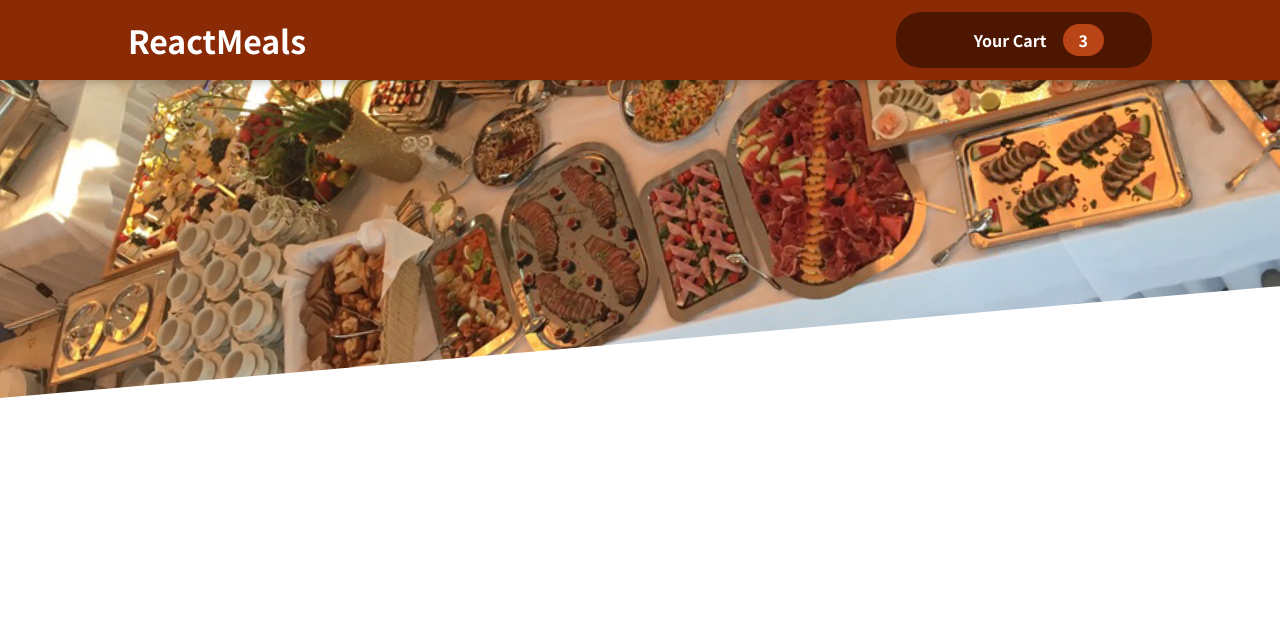
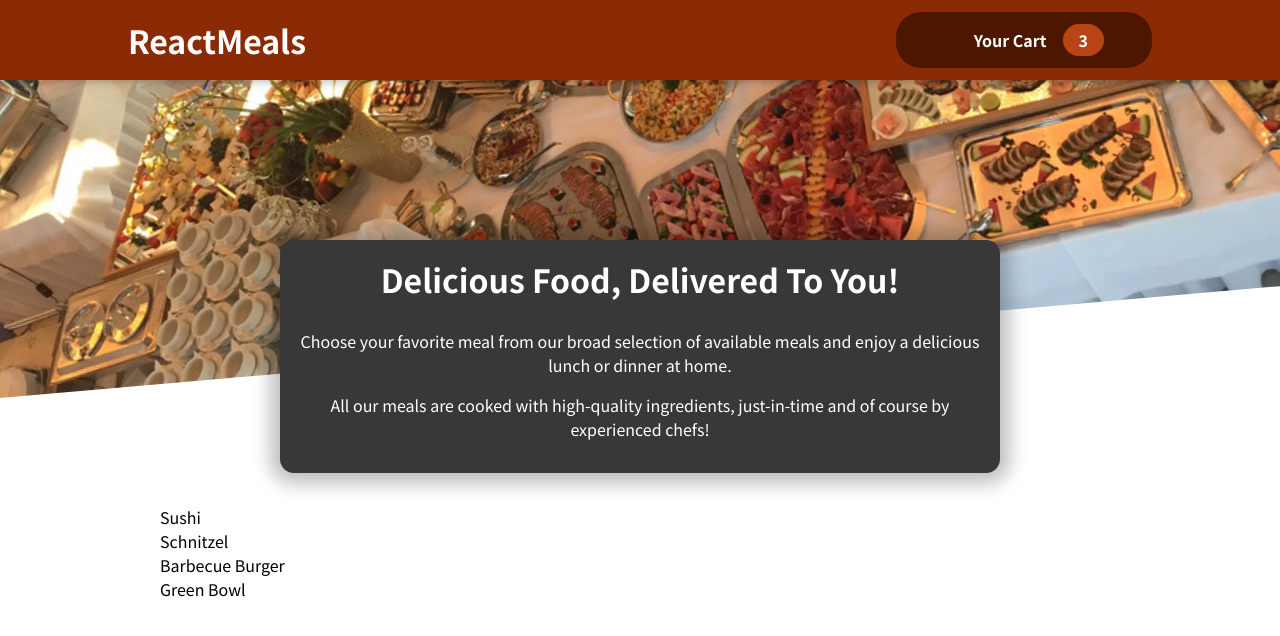
Before and after one commit to RossaMania/food-order-app-react, a React (Create React App) app: page / in a window 1280 px wide. Shown: the top 636 px of the page. Built offline with nearby package versions, Linux system fonts and the light colour scheme; some icons are missing.

Commit message:
Add and style Meals compenent with Meals Summary and Available Meals components.

```diff
--- a/src/App.js
+++ b/src/App.js
@@ -1,11 +1,15 @@
 import React, { Fragment } from 'react';
 import Header from './components/Layout/Header';
+import Meals from './components/Meals/Meals';
 
 function App() {
   return (
-      <Fragment>
+    <Fragment>
       <Header />
-      </Fragment>
+      <main>
+        <Meals />
+      </main>
+    </Fragment>
   );
 }
 
--- /dev/null
+++ b/src/components/Meals/AvailableMeals.js
@@ -0,0 +1,44 @@
+import React from "react";
+
+import classes from "./AvailableMeals.module.css"
+
+const DUMMY_MEALS = [
+  {
+    id: "m1",
+    name: "Sushi",
+    description: "Finest fish and veggies",
+    price: 22.99,
+  },
+  {
+    id: "m2",
+    name: "Schnitzel",
+    description: "A german specialty!",
+    price: 16.5,
+  },
+  {
+    id: "m3",
+    name: "Barbecue Burger",
+    description: "American, raw, meaty",
+    price: 12.99,
+  },
+  {
+    id: "m4",
+    name: "Green Bowl",
+    description: "Healthy...and green...",
+    price: 18.99,
+  },
+];
+
+const AvailableMeals = () => {
+  const mealsList = DUMMY_MEALS.map(meal => {
+    return <li>{meal.name}</li>
+  });
+
+  return (
+    <section className={classes.meals}>
+      <ul>{mealsList}</ul>
+    </section>
+  );
+};
+
+export default AvailableMeals;
--- /dev/null
+++ b/src/components/Meals/AvailableMeals.module.css
@@ -0,0 +1,24 @@
+.meals {
+  max-width: 60rem;
+  width: 90%;
+  margin: 2rem auto;
+  animation: meals-appear 1s ease-out forwards;
+}
+
+.meals ul {
+  list-style: none;
+  margin: 0;
+  padding: 0;
+}
+
+@keyframes meals-appear {
+  from {
+    opacity: 0;
+    transform: translateY(3rem);
+  }
+
+  to {
+    opacity: 1;
+    transform: translateY(0);
+  }
+}
--- /dev/null
+++ b/src/components/Meals/Meals.js
@@ -0,0 +1,13 @@
+import React, { Fragment } from "react";
+import AvailableMeals from "./AvailableMeals";
+import MealsSummary from "./MealsSummary";
+
+const Meals = () => {
+  return ( <Fragment>
+    <MealsSummary />
+    <AvailableMeals />
+  </Fragment>
+  )
+};
+
+export default Meals;
--- /dev/null
+++ b/src/components/Meals/MealsSummary.js
@@ -0,0 +1,21 @@
+import React from "react";
+
+import classes from "./MealsSummary.module.css";
+
+const MealsSummary = () => {
+  return (
+    <section className={classes.summary}>
+      <h2>Delicious Food, Delivered To You!</h2>
+      <p>
+        Choose your favorite meal from our broad selection of available meals
+        and enjoy a delicious lunch or dinner at home.
+      </p>
+      <p>
+        All our meals are cooked with high-quality ingredients, just-in-time and
+        of course by experienced chefs!
+      </p>
+    </section>
+  );
+};
+
+export default MealsSummary;
--- /dev/null
+++ b/src/components/Meals/MealsSummary.module.css
@@ -0,0 +1,18 @@
+.summary {
+  text-align: center;
+  max-width: 45rem;
+  width: 90%;
+  margin: auto;
+  margin-top: -10rem;
+  position: relative;
+  background-color: #383838;
+  color: white;
+  border-radius: 14px;
+  padding: 1rem;
+  box-shadow: 0 1px 18px 10px rgba(0, 0, 0, 0.25);
+}
+
+.summary h2 {
+  font-size: 2rem;
+  margin-top: 0;
+}
```
